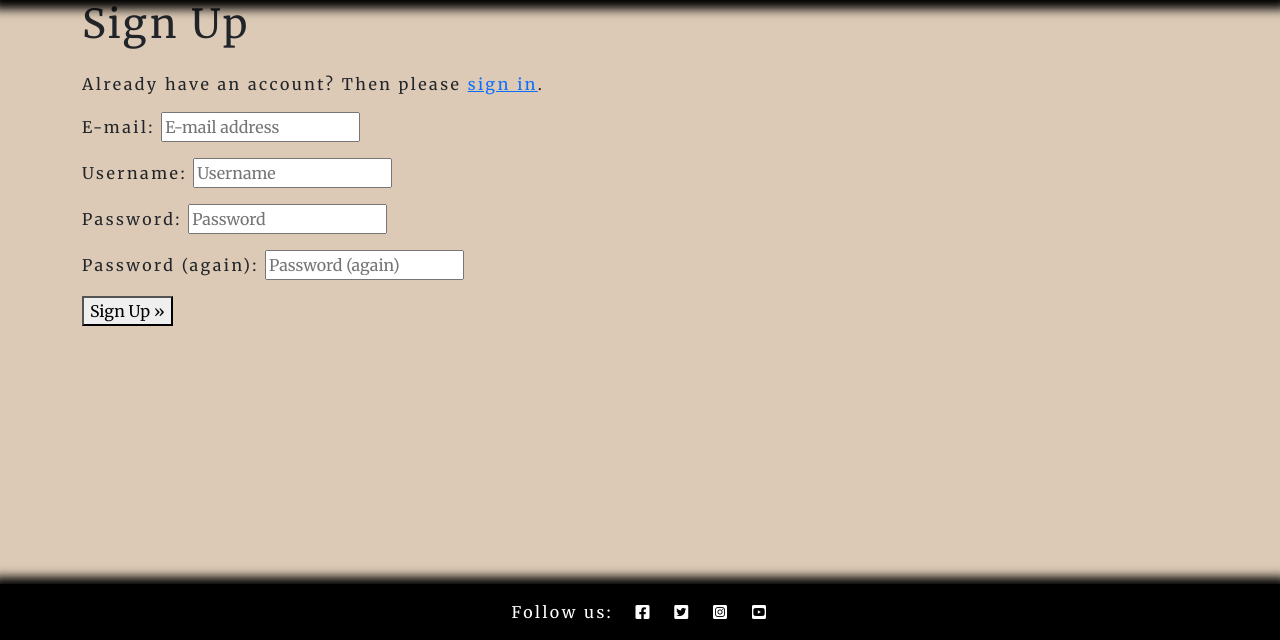
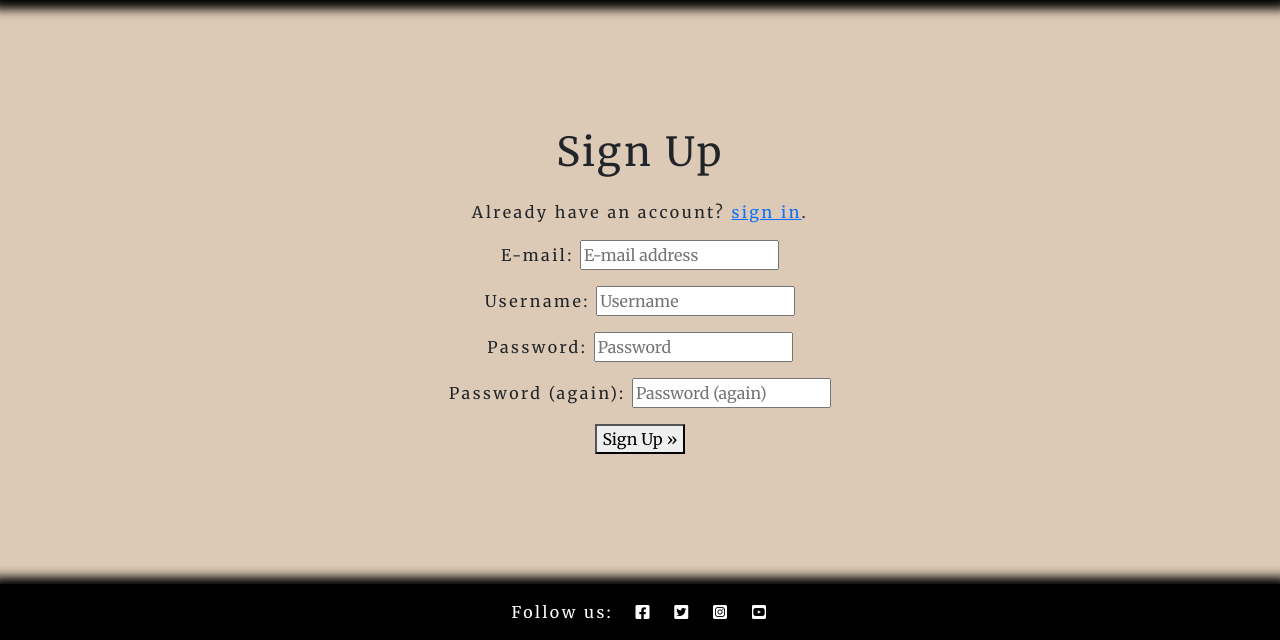
Before and after one commit to kcichy37/fourth-portfolio-project, a Django app: page /accounts/signup/ in a window 1280 px wide. Shown: the part 160-800 px from the top of the page. Run offline with Django 3.2, Linux system fonts and the light colour scheme.

Commit message:
Style allauth htmls

```diff
--- a/static/css/style.css
+++ b/static/css/style.css
@@ -104,3 +104,8 @@ hr:not([size]) {
     color: #DCCAB6;
     height: 10rem;
 }
+
+.allauthforms{
+    text-align: center;
+    margin-top: 8rem;
+}
--- a/templates/account/login.html
+++ b/templates/account/login.html
@@ -7,7 +7,7 @@
 
 {% block content %}
 
-<div class="container ">
+<div class="container allauthforms">
 <h1>{% trans "Sign In" %}</h1>
 
 {% get_providers as socialaccount_providers %}
--- a/templates/account/logout.html
+++ b/templates/account/logout.html
@@ -5,6 +5,7 @@
 {% block head_title %}{% trans "Sign Out" %}{% endblock %}
 
 {% block content %}
+<div class="container allauthforms">
   <h1>{% trans "Sign Out" %}</h1>
 
   <p>{% trans 'Are you sure you want to sign out?' %}</p>
@@ -12,10 +13,10 @@
   <form method="post" action="{% url 'account_logout' %}">
     {% csrf_token %}
     {% if redirect_field_value %}
-  <input type="hidden" name="{{ redirect_field_name }}" value="{{ redirect_field_value }}"/>
+    <input type="hidden" name="{{ redirect_field_name }}" value="{{ redirect_field_value }}" />
     {% endif %}
     <button type="submit">{% trans 'Sign Out' %}</button>
   </form>
-
+</div>
 
 {% endblock %}
--- a/templates/account/signup.html
+++ b/templates/account/signup.html
@@ -5,10 +5,13 @@
 {% block head_title %}{% trans "Signup" %}{% endblock %}
 
 {% block content %}
-<div class="container">
+
+<div class="container allauthforms">
+
     <h1>{% trans "Sign Up" %}</h1>
 
-  <p>{% blocktrans %}Already have an account? Then please <a href="{{ login_url }}">sign in</a>.{% endblocktrans %}</p>
+    <p>{% blocktrans %}Already have an account? <a href="{{ login_url }}">sign in</a>.{% endblocktrans %}
+    </p>
 
     <form class="signup" id="signup_form" method="post" action="{% url 'account_signup' %}">
       {% csrf_token %}
--- a/templates/my_booking.html
+++ b/templates/my_booking.html
@@ -4,7 +4,7 @@
 
 <!-- Approved bookings -->
 <div class="container">
-    <h2 class="headings">Approved bookings</h2>
+    <h2>Approved bookings</h2>
     <div class="row">
         {%for booking in my_booking%}
         {%if booking.approved == True%}
@@ -28,7 +28,7 @@
 
 <!-- Bookings pending approval -->
 <div class="container">
-    <h2 class="headings">Pending bookings</h2>
+    <h2>Pending bookings</h2>
     <div class="row">
         {%for booking in my_booking%}
         {% if booking.approved == False%}
```
Lines whose indentation alone changed are shown as unchanged.
